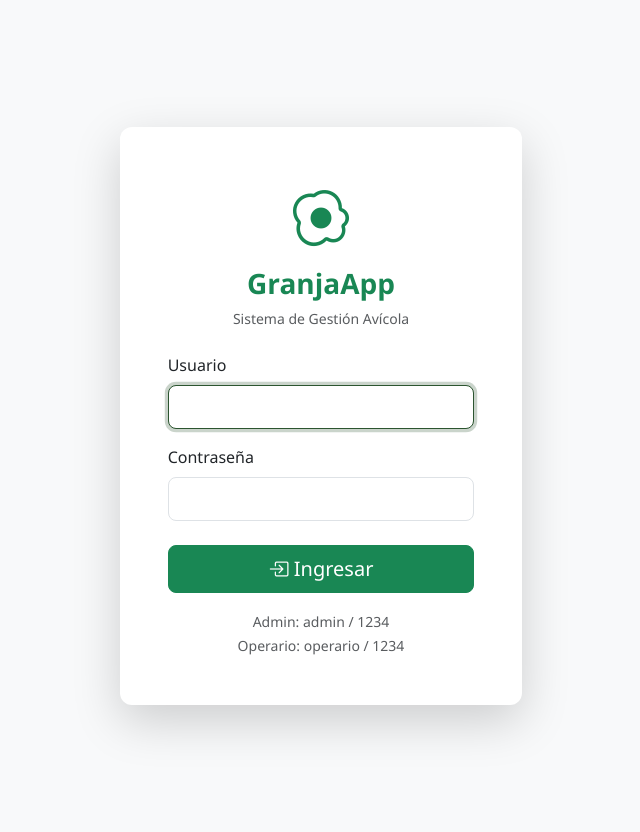
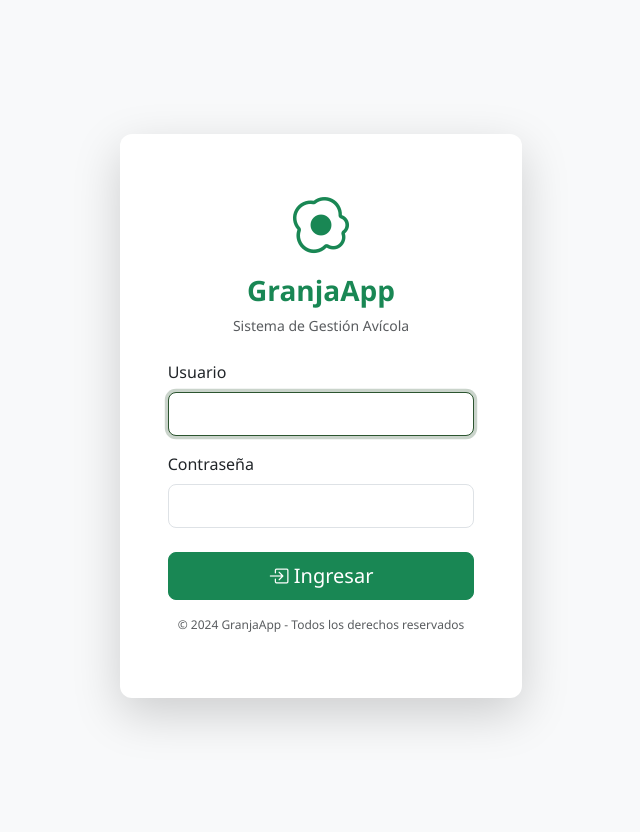
Before and after one commit to luiscairosa990-sudo/granjaapp, a Flask app: page /login in a window 1280 px wide. Shown: the whole page, without its empty margins (319-959 px from the left). Run offline with Flask 3, Linux system fonts and the light colour scheme; some libraries are stand-ins or nearby versions.

Commit message:
emilinar credenciales visibles del login

```diff
--- a/templates/login.html
+++ b/templates/login.html
@@ -23,11 +23,18 @@
                         <i class="bi bi-box-arrow-in-right"></i> Ingresar
                     </button>
                 </form>
-                <div class="text-center mt-3">
-                    <small class="text-muted">
-                        Admin: admin / 1234<br>
-                        Operario: operario / 1234
-                    </small>
+
+
+        <!-- AQUI ANTES ESTABAN LAS CREDENCIALES VISIBLES - YA ELIMINADAS -->
+
+        <p class="text-center text-muted mt-3" style="font-size: 12px;">
+            © 2024 GranjaApp - Todos los derechos reservados
+        </p>
+    </div>
+
+    <script src="https://cdn.jsdelivr.net/npm/bootstrap@5.3.0/dist/js/bootstrap.bundle.min.js"></script>
+</body>
+</html>
                 </div>
             </div>
         </div>
```
